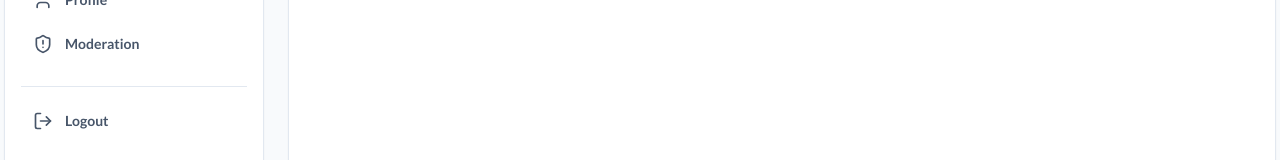
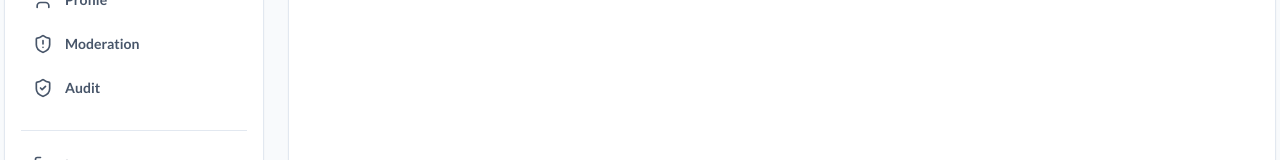
Before and after one commit to GhislainChe/COMMUNITY-KNOWLEDGE-VALIDATION-SYSTEM, a React (Vite) app in the folder clients/: page /app/practices in a window 1280 px wide. Shown: the part 338-498 px from the top of the page. Built offline with nearby package versions, Linux system fonts and the light colour scheme; no server answers; sample sign-in values are in the browser's storage.

Commit message:
updated the app layout to include the audit tab for the moderators layout

```diff
--- a/clients/src/layouts/AppLayout.jsx
+++ b/clients/src/layouts/AppLayout.jsx
@@ -11,6 +11,7 @@ import {
   Moon,
   Bookmark,
   ShieldAlert,
+  ShieldCheck, // ✅ NEW
 } from "lucide-react";
 import { logout } from "../utils/auth";
 import { getTheme, toggleTheme, applyTheme } from "../utils/theme";
@@ -56,6 +57,7 @@ export default function AppLayout() {
     if (path.includes("/app/discussions")) return "Discussions";
     if (path.includes("/app/about")) return "About";
     if (path.includes("/app/profile")) return "Profile";
+    if (path.includes("/app/moderation/audit")) return "Moderation Audit";
     if (path.includes("/app/moderation")) return "Moderation";
     return "Dashboard";
   }, [location.pathname]);
@@ -132,15 +134,29 @@ export default function AppLayout() {
 
         {/* ✅ Only for MODERATOR / ADMIN */}
         {isModerator && (
+          <>
             <NavLink
               to="moderation"
               onClick={onClick}
+              end
               className={({ isActive }) =>
                 `${linkBase} ${isActive ? linkActive : linkInactive}`
               }
             >
               <ShieldAlert className="h-5 w-5" /> Moderation
             </NavLink>
+
+            {/* ✅ NEW: Audit */}
+            <NavLink
+              to="moderation/audit"
+              onClick={onClick}
+              className={({ isActive }) =>
+                `${linkBase} ${isActive ? linkActive : linkInactive}`
+              }
+            >
+              <ShieldCheck className="h-5 w-5" /> Audit
+            </NavLink>
+          </>
         )}
       </>
     );
```
Lines whose indentation alone changed are shown as unchanged.
